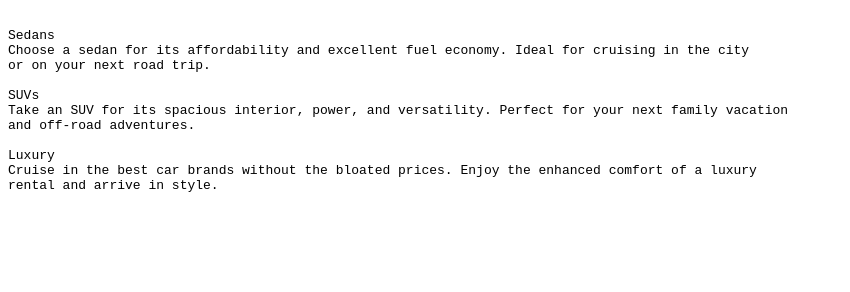
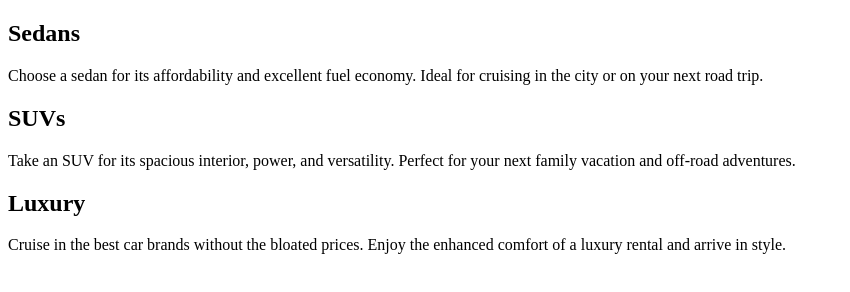
Before and after one commit to JazzyVain/3-column-preview-card-component-main, a plain HTML site: page index.html in a window 1280 px wide. Shown: the whole page, without its empty margins (0-850 px from the left). Drawn offline with Linux system fonts and the light colour scheme.

Commit message:
alinhado

```diff
--- a/index.html
+++ b/index.html
@@ -1,32 +1,43 @@
 <!DOCTYPE html>
 <html lang="en">
-<head>
-  <meta charset="UTF-8">
-  <meta name="viewport" content="width=device-width, initial-scale=1.0"> <!-- displays site properly based on user's device -->
+  <head>
+    <meta charset="UTF-8" />
+    <meta name="viewport" content="width=device-width, initial-scale=1.0" />
+    <!-- displays site properly based on user's device -->
 
-  <link rel="icon" type="image/png" sizes="32x32" href="./images/favicon-32x32.png">
+    <link
+      rel="icon"
+      type="image/png"
+      sizes="32x32"
+      href="./images/favicon-32x32.png"
+    />
 
-  <title>Frontend Mentor | 3-column preview card component</title>
-
-  <style>
-    .attribution { font-size: 11px; text-align: center; }
-    .attribution a { color: hsl(228, 45%, 44%); }
-  </style>
-</head>
-<body>
-  <pre>
-
-Sedans
-Choose a sedan for its affordability and excellent fuel economy. Ideal for cruising in the city
-or on your next road trip.
-
-SUVs
-Take an SUV for its spacious interior, power, and versatility. Perfect for your next family vacation
-and off-road adventures.
-
-Luxury
-Cruise in the best car brands without the bloated prices. Enjoy the enhanced comfort of a luxury
-rental and arrive in style.
-  </pre>
-</body>
+    <title>Frontend Mentor | 3-column preview card component</title>
+    <link rel="stylesheet" href="./style.css" />
+  </head>
+  <body>
+    <div>
+      <div>
+        <h2>Sedans</h2>
+        <p>
+          Choose a sedan for its affordability and excellent fuel economy. Ideal
+          for cruising in the city or on your next road trip.
+        </p>
+      </div>
+      <div>
+        <h2>SUVs</h2>
+        <p>
+          Take an SUV for its spacious interior, power, and versatility. Perfect
+          for your next family vacation and off-road adventures.
+        </p>
+      </div>
+      <div>
+        <h2>Luxury</h2>
+        <p>
+          Cruise in the best car brands without the bloated prices. Enjoy the
+          enhanced comfort of a luxury rental and arrive in style.
+        </p>
+      </div>
+    </div>
+  </body>
 </html>
```
Also changed, not shown: style.css (added).
